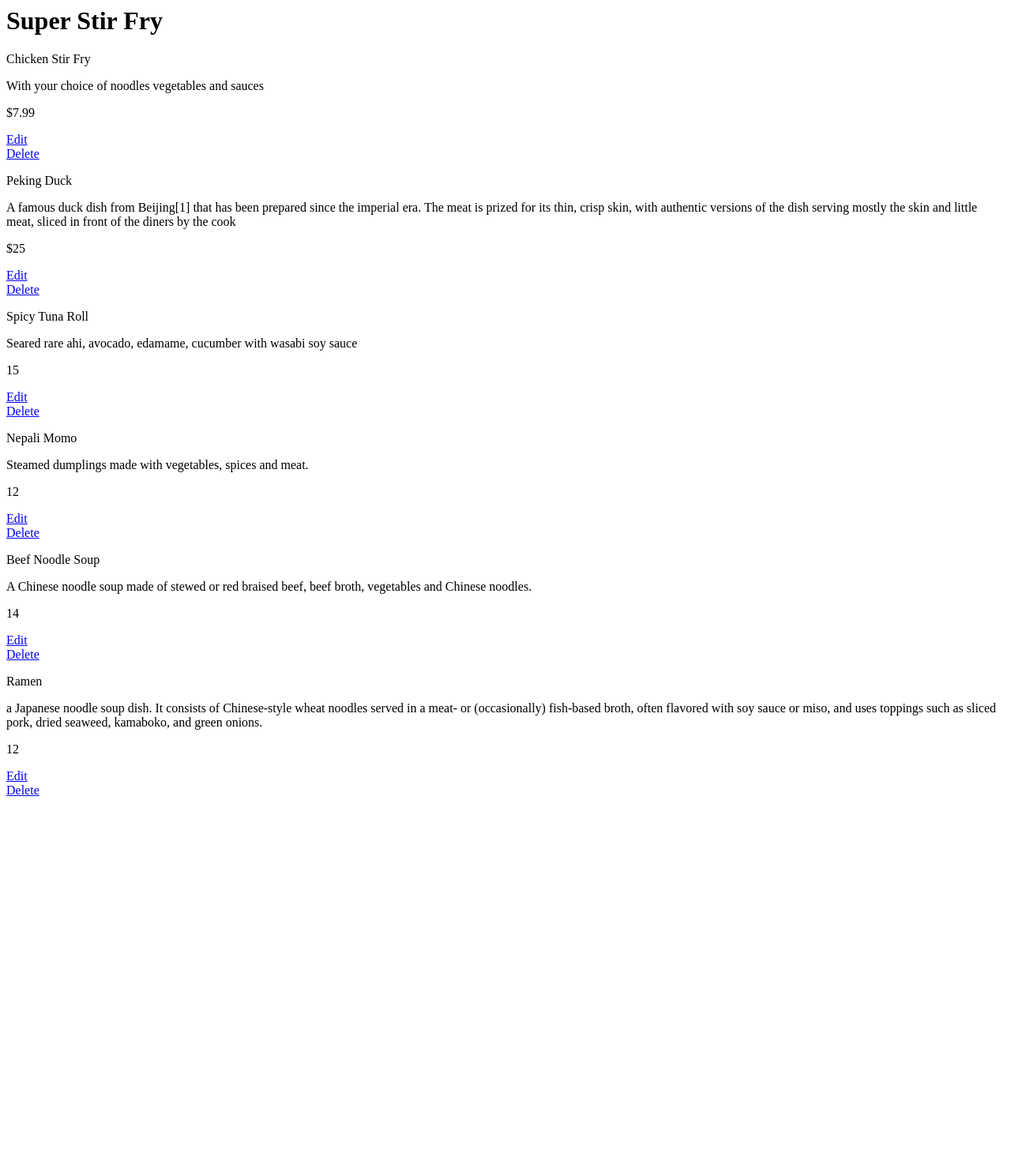
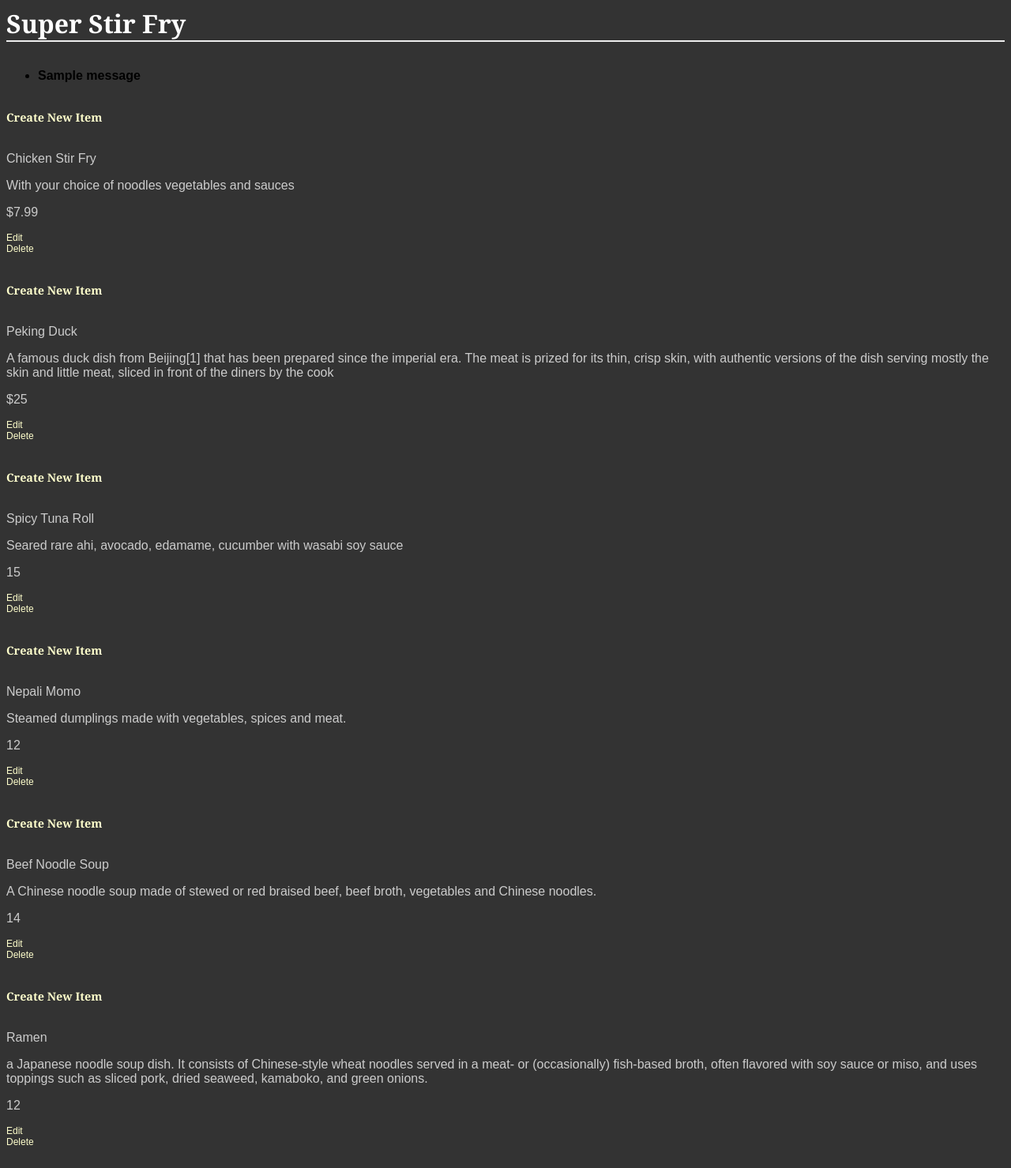
Before and after one commit to 4l63rt0/Udacity-Backend-Project, a Flask app: page /restaurants/2/ in a window 1280 px wide. Shown: the whole page at 79% size. Before the commit the page ends 1008 px from the top, so only its background shows below. Run offline with Flask 2, Linux system fonts and the light colour scheme; one stand-in notice (Sample message) is shown.

Commit message:
Lesson 8 end
Summary of all the changes made on lesson 8

```diff
--- a/vagrant/project.py
+++ b/vagrant/project.py
@@ -1,4 +1,4 @@
-from flask import Flask, render_template
+from flask import Flask, render_template, request, redirect, url_for, flash, jsonify
 app = Flask(__name__)
 
 from sqlalchemy import create_engine
@@ -11,7 +11,26 @@ Base.metadata.bind = engine
 DBSession = sessionmaker(bind = engine)
 session = DBSession()
 
-@app.route('/')
+#Making an API Endpoint (GET Request)
+@app.route('/restaurants/<int:restaurant_id>/menu/JSON')
+def restaurantMenuJSON(restaurant_id):
+    restaurant = session.query(Restaurant).filter_by(id=restaurant_id).one()
+    items = session.query(MenuItem).filter_by(
+        restaurant_id=restaurant_id).all()
+    return jsonify(MenuItems=[i.serialize for i in items])
+
+@app.route('/restaurants/<int:restaurant_id>/menu/<int:menu_id>/JSON')
+def menuItemJSON(restaurant_id, menu_id):
+    menuItem = session.query(MenuItem).filter_by(id=menu_id).one()
+    return jsonify(MenuItem=menuItem.serialize)
+
+@app.route('/restaurants')
+def restaurants():
+    allRestaurants = session.query(Restaurant).all()
+    for i in allRestaurants:
+        print
+    return render_template('allRestaurants.html', allRes = allRestaurants, restaurant_id = i.id)
+
 @app.route('/restaurants/<int:restaurant_id>/')
 def restaurantMenu(restaurant_id):
     restaurant = session.query(Restaurant).filter_by(id = restaurant_id).one()
@@ -21,22 +40,53 @@ def restaurantMenu(restaurant_id):
 
 # Task 1: Create route for newMenuItem function here
 
-@app.route('/restaurant/<int:restaurant_id>/new/')
+@app.route('/restaurant/<int:restaurant_id>/new/', methods=['GET', 'POST'])
 def newMenuItem(restaurant_id):
+    if request.method == 'POST':
+        newItem = MenuItem(name = request.form['name'],restaurant_id = restaurant_id)
+        session.add(newItem)
+        session.commit()
+        flash("Item Created!")
+        return redirect(url_for('restaurantMenu', restaurant_id = restaurant_id))
+    else:
+        return render_template('newMenuItem.html', restaurant_id = restaurant_id)
     return "page to create a new menu item. Task 1 complete!"
 
 # Task 2: Create route for editMenuItem function here
 
-@app.route('/restaurant/<int:restaurant_id>/<int:menu_id>/edit/')
+@app.route('/restaurants/<int:restaurant_id>/<int:menu_id>/edit',
+           methods=['GET', 'POST'])
 def editMenuItem(restaurant_id, menu_id):
-    return "page to edit a menu item. Task 2 complete!"
+    editedItem = session.query(MenuItem).filter_by(id=menu_id).one()
+    if request.method == 'POST':
+        if request.form['name']:
+            editedItem.name = request.form['name']
+        if request.form['description']:
+            editedItem.description = request.form['description']
+        if request.form['price']:
+            editedItem.price = request.form['price']
+        session.add(editedItem)
+        session.commit()
+        flash("Item Updated!")
+        return redirect(url_for('restaurantMenu', restaurant_id=restaurant_id))
+    else:
+        return render_template(
+            'editMenuItem.html', restaurant_id=restaurant_id, menu_id=menu_id, i=editedItem)
 
 # Task 3: Create a route for deleteMenuItem function here
 
-@app.route('/restaurant/<int:restaurant_id>/<int:menu_id>/delete/')
+@app.route('/restaurant/<int:restaurant_id>/<int:menu_id>/delete/', methods = ['GET', 'POST'])
 def deleteMenuItem(restaurant_id, menu_id):
-    return "page to delete a menu item. Task 3 complete!"
+    itemToDelete = session.query(MenuItem).filter_by(id=menu_id).one()
+    if request.method == 'POST':
+        session.delete(itemToDelete)
+        session.commit()
+        flash("Item deleted...")
+        return redirect(url_for('restaurantMenu', restaurant_id = restaurant_id))
+    else:
+        return render_template('deleteMenuItem.html', i = itemToDelete)
 
 if __name__ == '__main__':
+    app.secret_key = 'super_secret_key'
     app.debug = True
     app.run(host='0.0.0.0', port=5000)
--- /dev/null
+++ b/vagrant/static/styles.css
@@ -0,0 +1,73 @@
+body {
+    font-family: sans-serif;
+    background-color: #333333
+}
+
+h1,
+h2,
+h3,
+h4 {
+    color: #ffffff;
+}
+
+h1,
+h2 {
+    font-family: 'georgia', serif;
+    margin: 0;
+}
+
+h1 {
+    border-bottom: 2px solid #eee;
+}
+
+h2 {
+    font-size: 1.2em;
+}
+
+p,
+dd,
+dt {
+    color: #cccccc;
+}
+
+a {
+    text-decoration: none;
+    color: #ffffcc;
+    font-size: .75em;
+}
+
+.pane {
+    position: absolute;
+    left: 25%;
+    border: 2px solid;
+    border-radius: 25px;
+    padding: 5px;
+    margin: 5px;
+    border-color: #999999;
+    background-color: #333333
+}
+
+.header {
+    left: 50%;
+    text-align: center;
+}
+
+.name {
+    width: 50%;
+    display: inline-block;
+    float: left;
+}
+
+.description {}
+
+.price {
+    text-align: right;
+    width: 50%;
+    float: right;
+}
+
+.editdeletepane {}
+
+.flash {
+    background: #cee5f5;
+}
--- a/vagrant/templates/menu.html
+++ b/vagrant/templates/menu.html
@@ -1,25 +1,48 @@
 <html>
+<head>
 
+<link rel=stylesheet type=text/css href="{{ url_for('static', filename='styles.css') }}">
+
+</head>
 <body>
 
 <h1>{{restaurant.name}}</h1>
 
+</br>
+
+{% with messages = get_flashed_messages() %}
+{% if messages %}
+
+<ul>
+{% for message in messages %}
+  <li><strong>{{message}}</strong></li>
+  {% endfor %}
+</ul>
+{% endif %}
+{% endwith %}
+
 
 {% for i in items %}
 
+</br>
+
+<h2><a href='{{url_for('newMenuItem', restaurant_id = restaurant.id)}}'>Create New Item</a></h2>
+
+</br>
+
 <div>
-
 <p>{{i.name}}</p>
 <p>{{i.description}}</p>
 <p> {{i.price}} </p>
 <a href='{{url_for('editMenuItem', restaurant_id = restaurant.id, menu_id = i.id)}}'>Edit</a>
 </br>
 <a href='{{url_for('deleteMenuItem', restaurant_id = restaurant.id, menu_id = i.id)}}'>Delete</a>
-
+</br>
+</br>
 </div>
 
+{% endfor %}
 
-{% endfor %}
 </body>
 
 </html>
```
Also changed, not shown: vagrant/database_setup.py (+12 -0 lines), vagrant/templates/allRestaurants.html (added, +19 -0 lines), vagrant/templates/deleteMenuItem.html (added, +18 -0 lines), vagrant/templates/editMenuItem.html (added, +21 -0 lines), vagrant/templates/newMenuItem.html (added, +16 -0 lines), vagrant/restaurantmenu.db.
